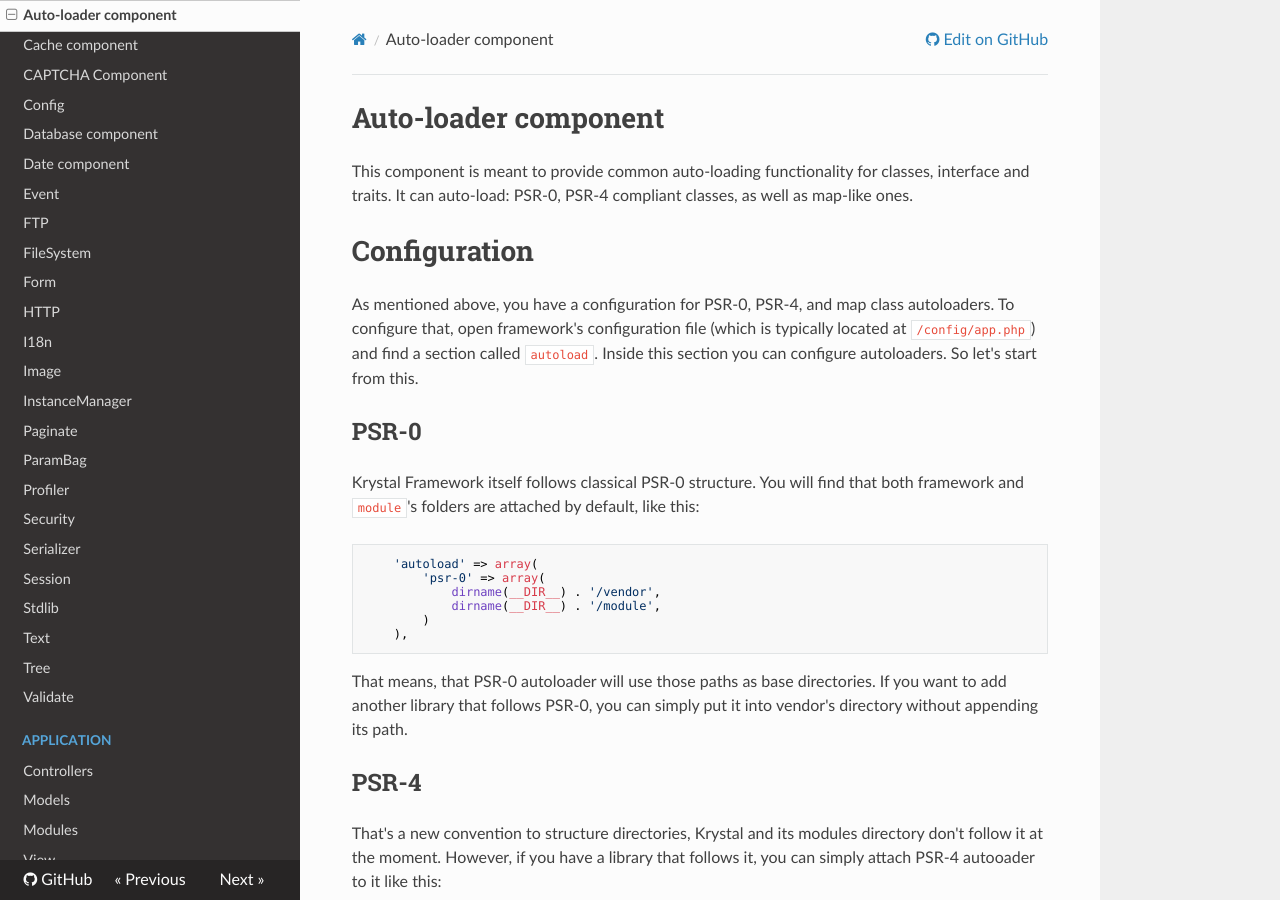
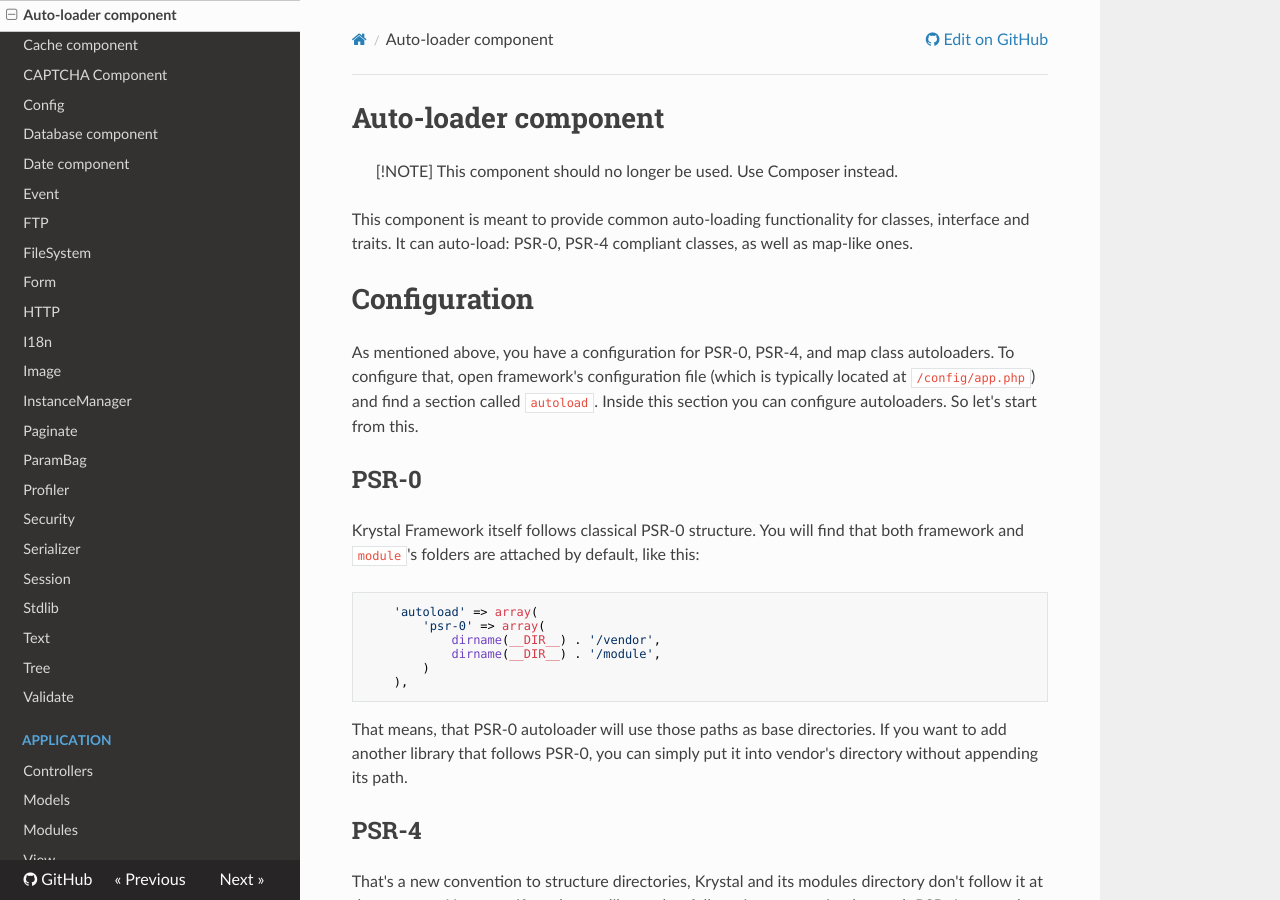
Before and after one commit to dave-yang/krystal-docs, an MkDocs documentation site: the page built from docs/Autoloader.md, in a window 1280 px wide and 900 px high. Built offline with MkDocs 1.6.1, drawn with Linux system fonts in a browser that asks for light colours; nearby versions of some CDN libraries.

Commit message:
Note about Composer

```diff
--- a/docs/Autoloader.md
+++ b/docs/Autoloader.md
@@ -1,5 +1,8 @@
 Auto-loader component
 ====================
+
+> [!NOTE]
+> This component should no longer be used. Use Composer instead.
 
 This component is meant to provide common auto-loading functionality for classes, interface and traits. It can auto-load: PSR-0, PSR-4 compliant classes, as well as map-like ones.
 
```
